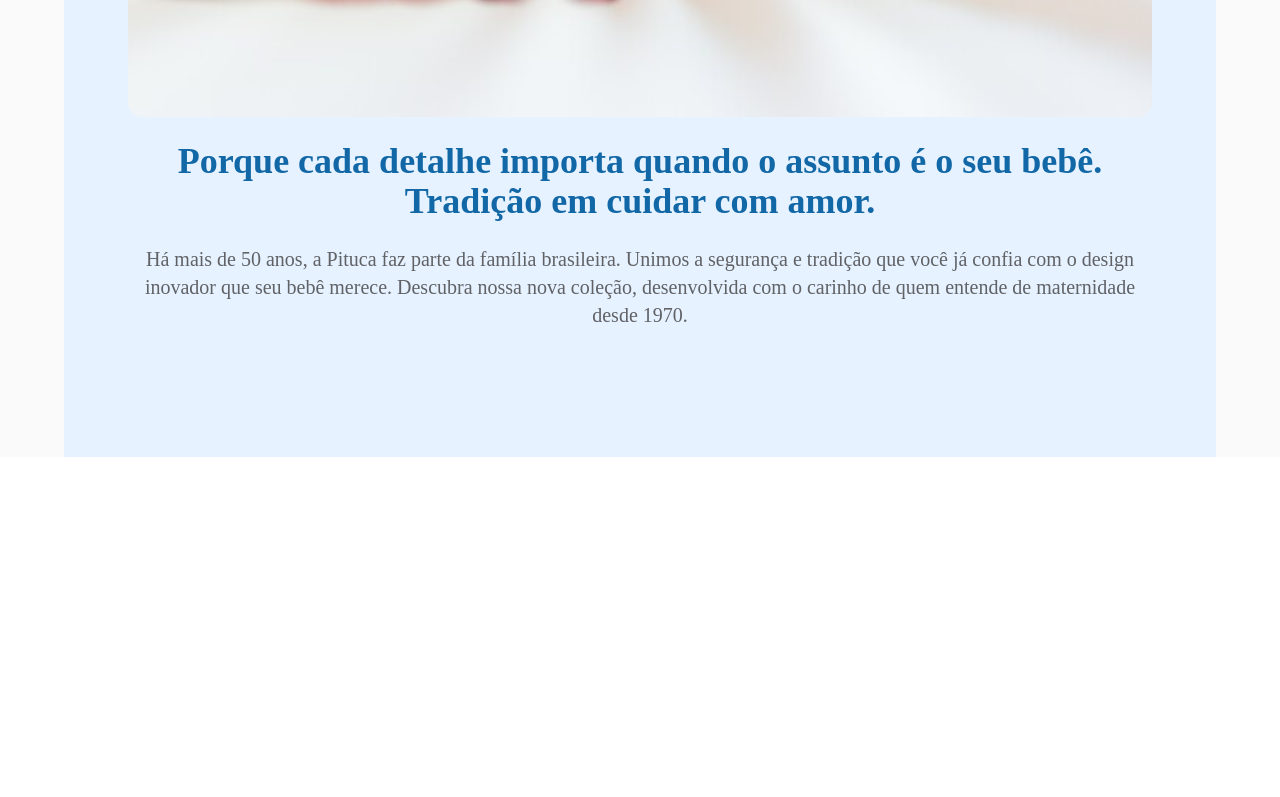
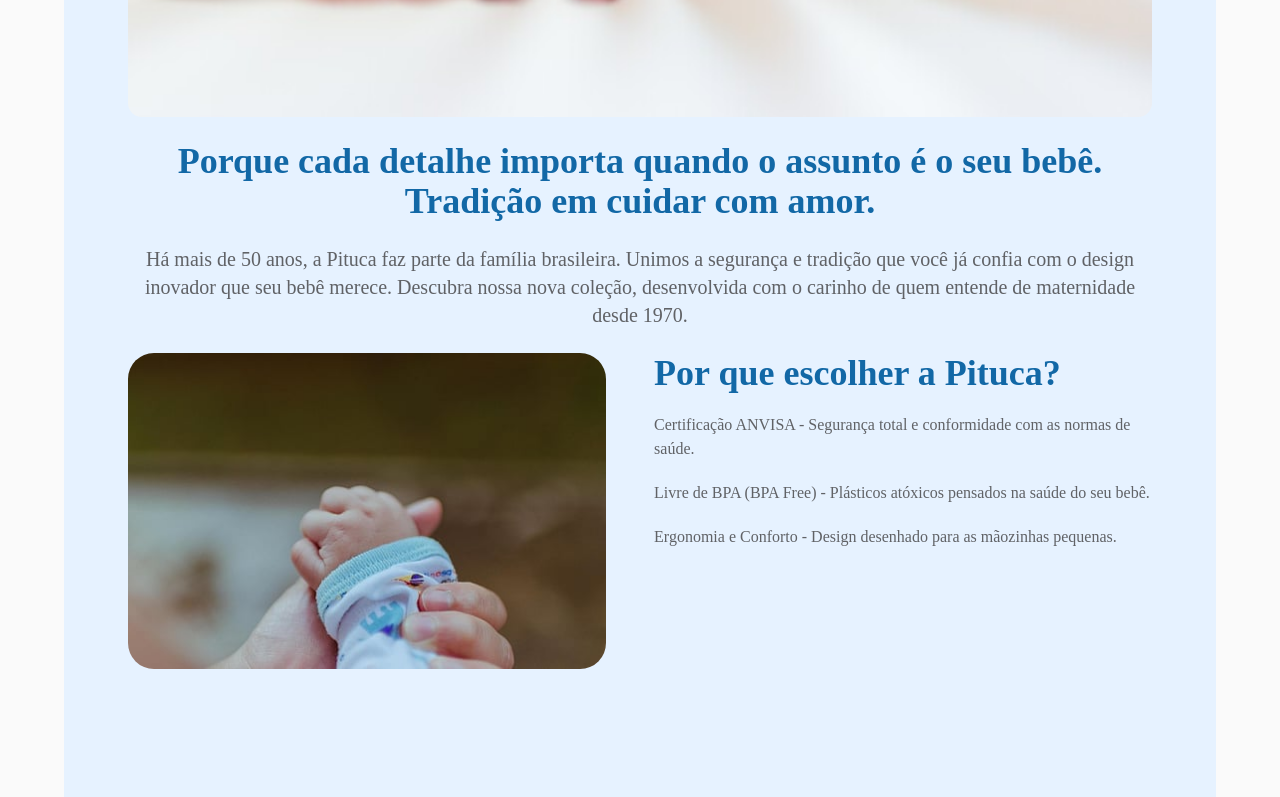
Before and after one commit to Buenohy/nebraska-pituca, a Next.js app: page / in a window 1280 px wide. Shown: the part 629-1426 px from the top of the page. Before the commit the page ends 1086 px from the top, so only its background shows below. Built offline with nearby package versions, Linux system fonts and the light colour scheme.

Commit message:
feat: Created card home and text

```diff
--- a/app/page.tsx
+++ b/app/page.tsx
@@ -1,5 +1,6 @@
 import HomeCarousel from '@/components/HomeCarousel';
 import { Navbar } from '@/components/Navbar';
+import Image from 'next/image';
 
 export default function Home() {
   return (
@@ -21,6 +22,34 @@ export default function Home() {
               1970.
             </p>
           </div>
+          <div className="flex gap-12">
+            <div>
+              <Image
+                className="rounded-4xl"
+                src="/card-home.jpg"
+                width={500}
+                height={500}
+                alt="Foto do perfil"
+              />
+            </div>
+            <div className="flex flex-col gap-5">
+              <h3 className="text-pituca-primary text-4xl font-bold">
+                Por que escolher a Pituca?
+              </h3>
+              <p className="text-pituca-tertiary">
+                Certificação ANVISA - Segurança total e conformidade com as
+                normas de saúde.
+              </p>
+              <p className="text-pituca-tertiary">
+                Livre de BPA (BPA Free) - Plásticos atóxicos pensados na saúde
+                do seu bebê.
+              </p>
+              <p className="text-pituca-tertiary">
+                Ergonomia e Conforto - Design desenhado para as mãozinhas
+                pequenas.
+              </p>
+            </div>
+          </div>
         </div>
       </main>
     </div>
```
Also changed, not shown: public/card-home.jpg (added).
